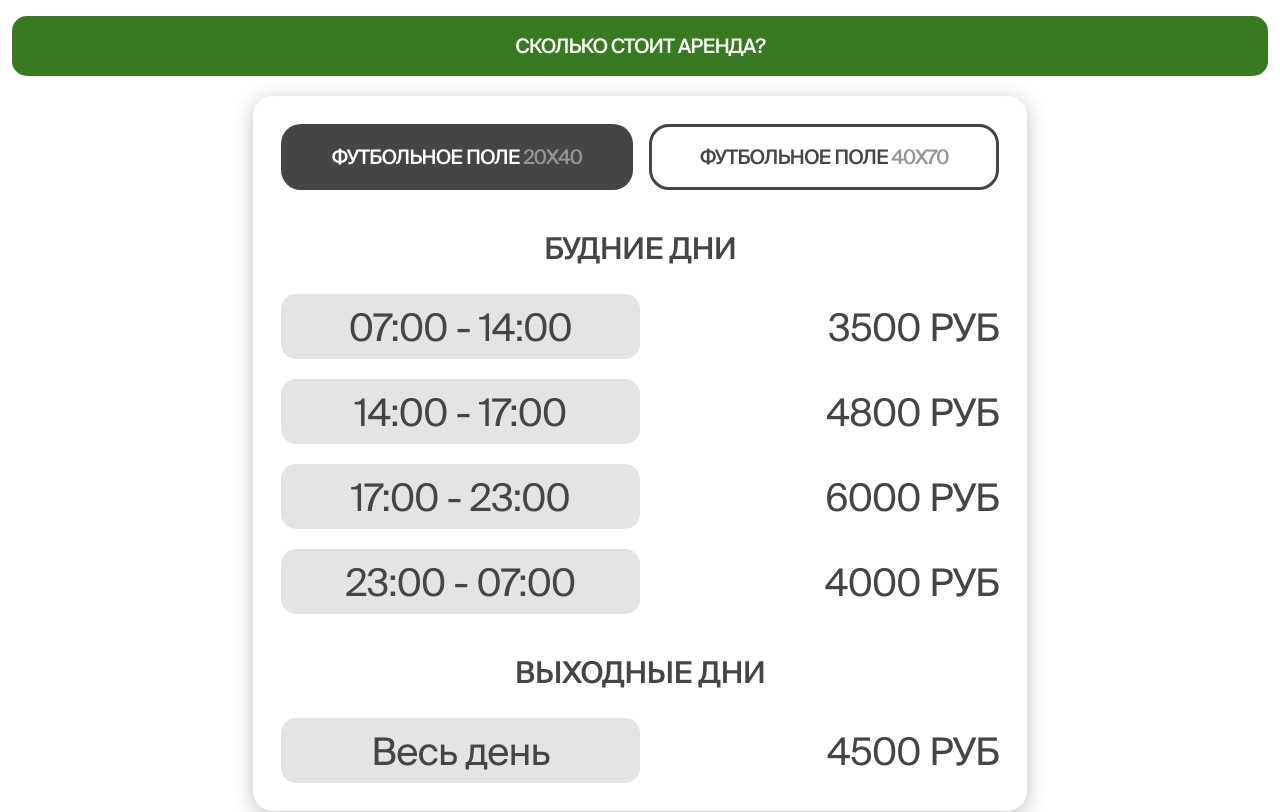
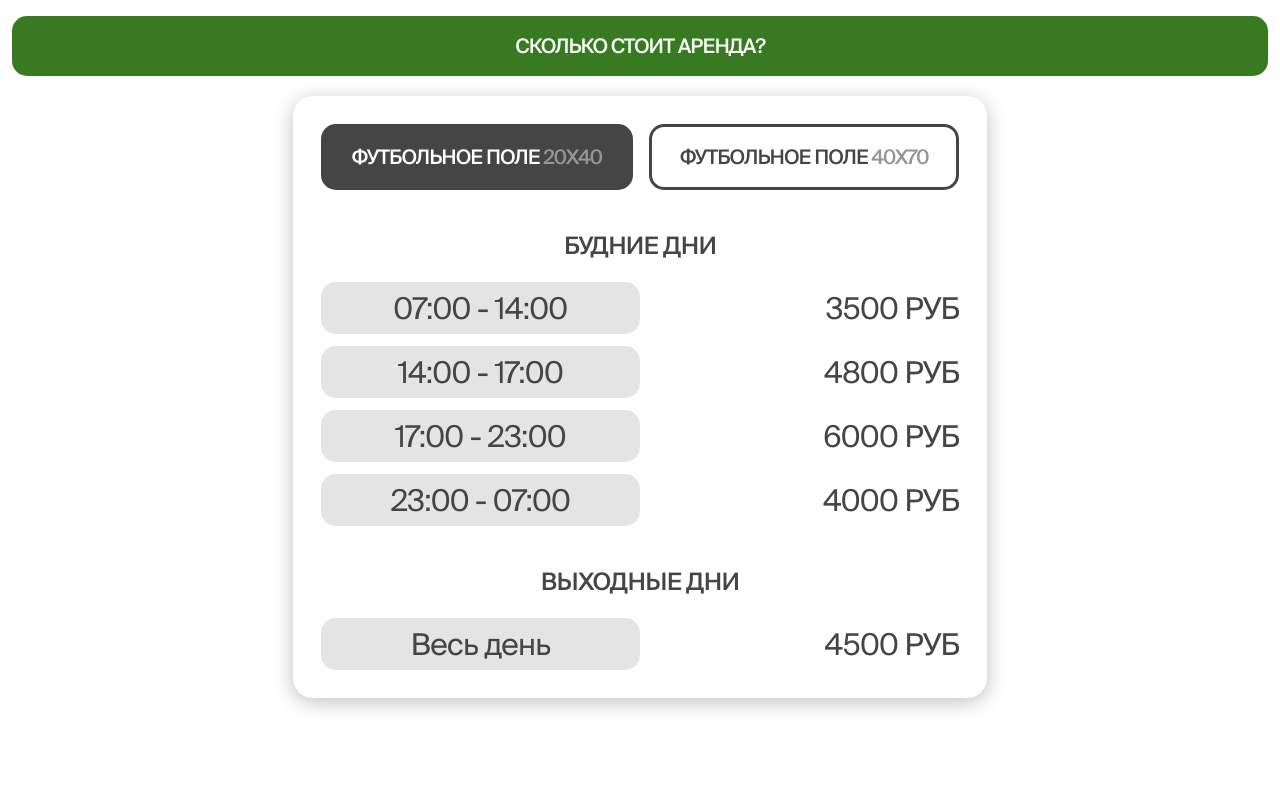
Before and after one commit to mbozhik/murino, a Next.js app: page / in a window 1280 px wide. Shown: the part 2500-3312 px from the top of the page. Built offline with nearby package versions, Linux system fonts and the light colour scheme.

Commit message:
adaptive `Prices` block

```diff
--- a/src/components/index/Prices.tsx
+++ b/src/components/index/Prices.tsx
@@ -81,24 +81,24 @@ const Prices = () => {
         Сколько стоит аренда?
       </Button>
 
-      <div className="flex flex-col gap-10 mx-auto mt-5 p-7 w-fit shadow-card rounded-small">
-        <div className="flex justify-between gap-4">
+      <div className="flex flex-col gap-10 sm:gap-7 mx-auto mt-5 sm:mt-7 p-7 sm:p-3 sm:w-[92%] w-fit shadow-card rounded-small">
+        <div className="flex justify-between gap-4 sm:flex-col sm:gap-2">
           {fieldButtons.map((button) => (
-            <button key={button.fieldSize} className={`!px-12 rounded-small border-[3px] border-transparent ${buttonStyles.default} ${selectedField === button.fieldSize ? 'bg-custom-gray text-white' : 'text-custom-gray !border-custom-gray'}`} title="switch" onClick={() => handleFieldSwitch(button.fieldSize)}>
+            <button key={button.fieldSize} className={`!px-12 xl:!px-7 sm:py-3 rounded-micro border-[3px] border-transparent ${buttonStyles.default} ${selectedField === button.fieldSize ? 'bg-custom-gray text-white' : 'text-custom-gray !border-custom-gray'}`} title="switch" onClick={() => handleFieldSwitch(button.fieldSize)}>
               футбольное поле <span className="text-custom-95">{button.label}</span>
             </button>
           ))}
         </div>
 
         {Object.values(priceData[selectedField]).map((category: PriceCategory, index: number) => (
-          <div key={index} className="flex flex-col gap-7">
-            <h1 className="text-3xl font-medium text-center uppercase text-custom-gray">{category.title}</h1>
+          <div key={index} className="flex flex-col gap-7 xl:gap-5 sm:gap-3">
+            <h1 className="text-3xl font-medium text-center uppercase xl:text-2xl sm:text-xl text-custom-gray">{category.title}</h1>
 
-            <div className="flex flex-col gap-5">
+            <div className="flex flex-col gap-5 xl:gap-3">
               {category.schedule.map((item: ScheduleItem, itemIndex: number) => (
-                <div key={itemIndex} className="flex items-center text-[38px] justify-between text-custom-gray">
+                <div key={itemIndex} className="flex items-center text-[38px] xl:text-3xl sm:text-xl justify-between text-custom-gray">
                   <button
-                    className={`w-1/2 py-1 duration-200 bg-custom-e4 rounded-micro hover:bg-custom-gray hover:text-white ${selectedTime === item.time ? 'bg-custom-gray text-white' : ''}`}
+                    className={`w-1/2 py-1 xl:py-2 sm:px-2 duration-200 bg-custom-e4 rounded-micro hover:bg-custom-gray hover:text-white ${selectedTime === item.time ? 'bg-custom-gray text-white' : ''}`}
                     onClick={() => {
                       handleTimeSelection(item.time, item.price)
                       console.log(`Выбранный временной слот: ${item.time}, Стоимость: ${item.price}`)
```
